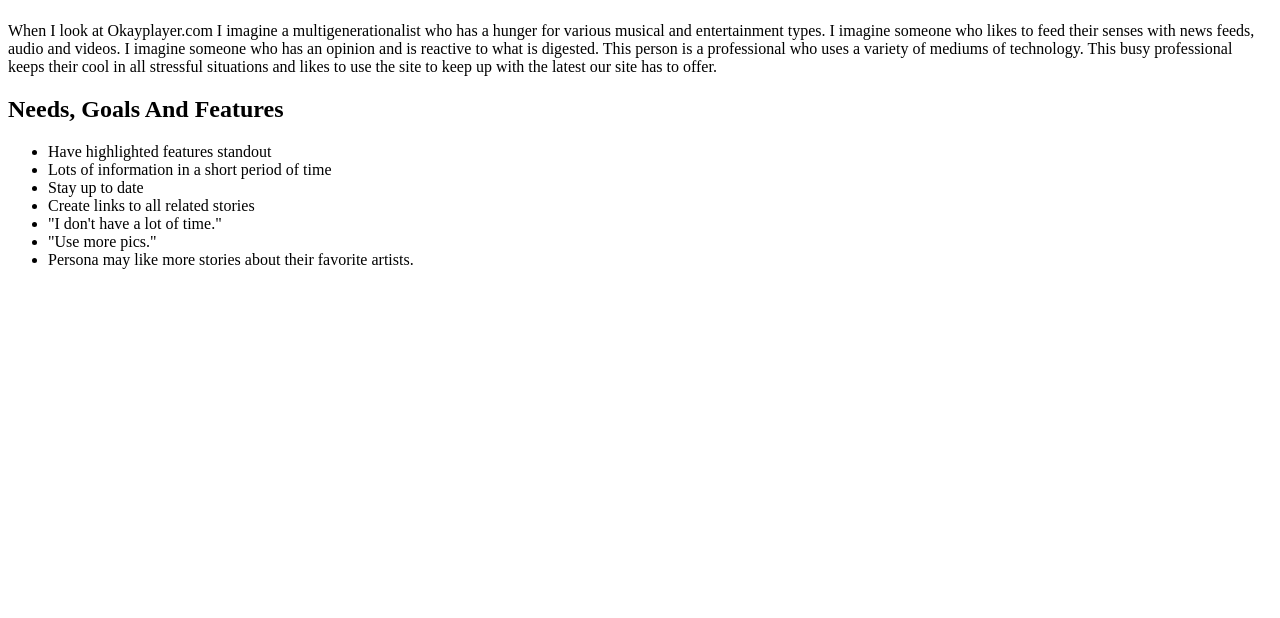
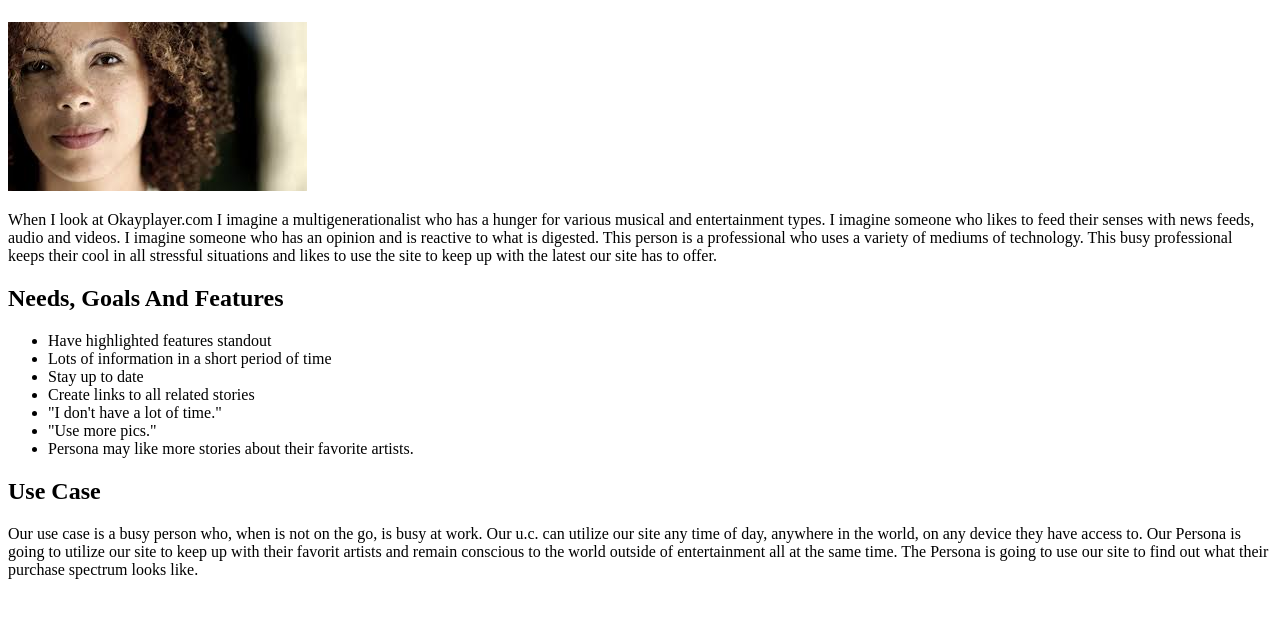
Before and after one commit to Daom1/data-design-okayplayer, a PHP site: page / in a window 1280 px wide. Shown: the part 58-676 px from the top of the page. Run offline with PHP 8.4, Linux system fonts and the light colour scheme.

Commit message:
Changed <h3> to <h2> for Use Case.

```diff
--- a/index.php
+++ b/index.php
@@ -6,18 +6,21 @@
 	</head>
 	<body>
 
+		<!-- begin persona -->
+
 		<!-- this is the header -->
 		<header>
 			<h1>Persona</h1>
 		</header>
 
-		<!-- this is the description of Persona -->
+		<!-- this is the description of persona -->
 		<main>
 
-			<!-- begin Persona -->
+
 
 			<!-- begin description -->
 			<section>
+				<img src="img/images.jpeg" alt="images">
 				<p>When I look at Okayplayer.com I imagine a multigenerationalist who has a hunger for various musical and entertainment types. I imagine someone who likes to feed their senses with news feeds, audio and videos. I imagine someone who has an opinion and is reactive to what is digested. This person is a professional who uses a variety of mediums of technology. This busy professional keeps their cool in all stressful situations and likes to use the site to keep up with the latest our site has to offer.</p>
 			</section>
 
@@ -34,6 +37,18 @@
 					<li>Persona may like more stories about their favorite artists.</li>
 				</ul>
 			</section>
+
+			<!-- begin use case -->
+
+			<!-- this is the header -->
+		<header>
+			<h2>Use Case</h2>
+		</header>
+
+			<!-- this is the description of use case -->
+			<section>
+				<p>Our use case is a busy person who, when is not on the go, is busy at work. Our u.c. can utilize our site any time of day, anywhere in the world, on any device they have access to. Our Persona is going to utilize our site to keep up with their favorit artists and remain conscious to the world outside of entertainment all at the same time. The Persona is going to use our site to find out what their purchase spectrum looks like.</p>
+			</section>
 		</main>
 	</body>
 
```
